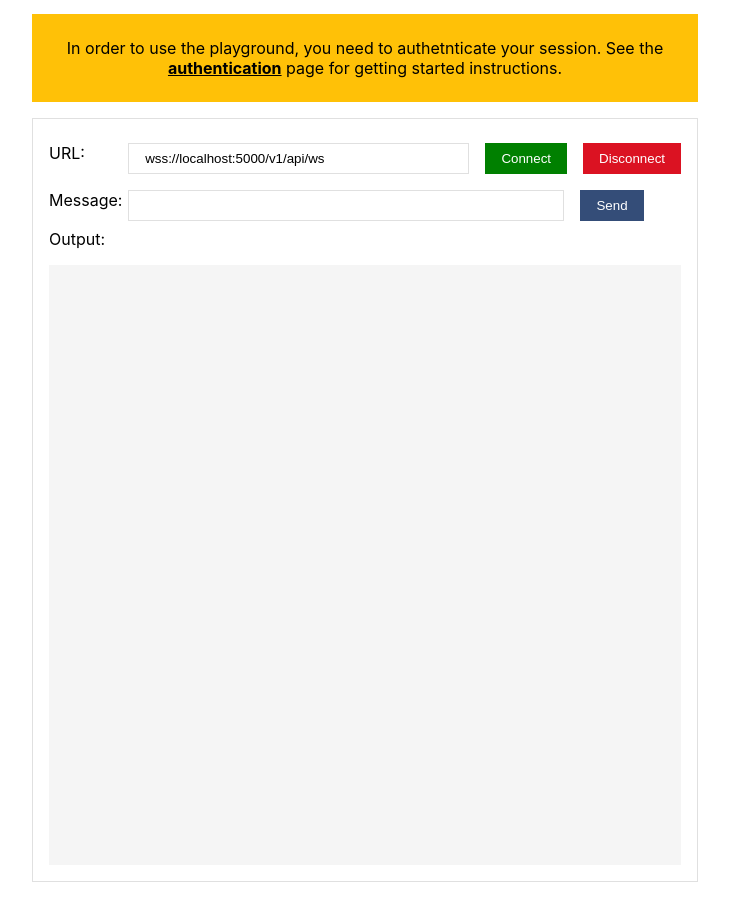
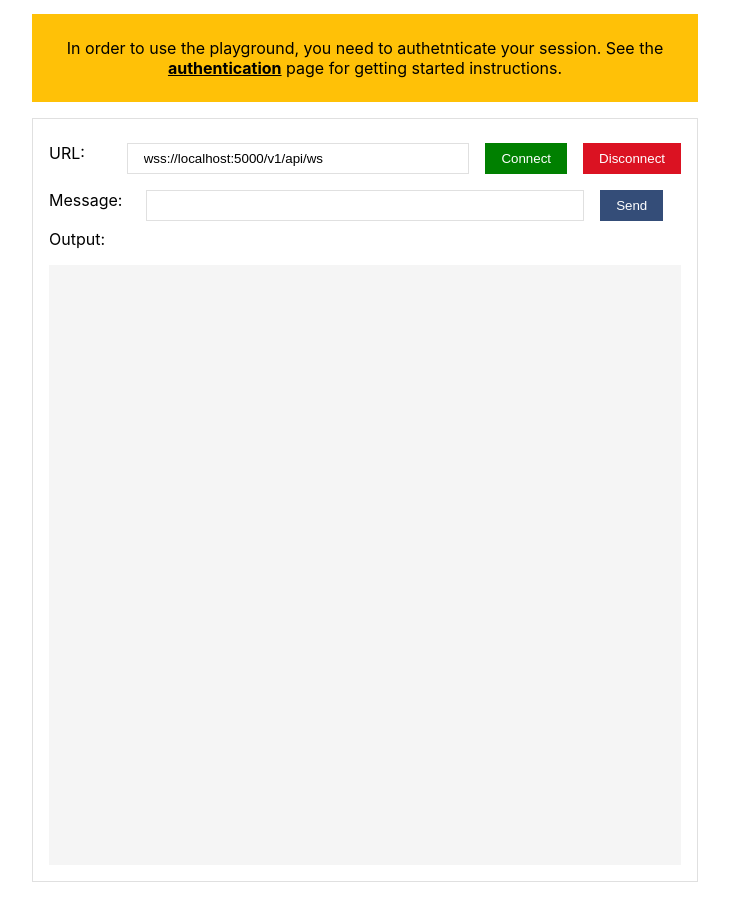
Before and after one commit to romanpib/cp-web-api-docs-1, a Vue app: page /websockets in a window 1280 px wide. Shown: the part 1587-2507 px from the top of the page, without its empty margins (250-979 px from the left). Built offline with nearby package versions, Linux system fonts and the light colour scheme.

Commit message:
parse responses from cp socket server

```diff
--- a/src/components/websockets/WebsocketPlayground.vue
+++ b/src/components/websockets/WebsocketPlayground.vue
@@ -10,6 +10,7 @@ export default {
                 return;
             }
             this.socket = new WebSocket(this.url);
+            this.socket.binaryType = 'blob';
             this.socket.onopen = () => {
                 this.connected = true;
                 this.socket.addEventListener('message', event => {
@@ -40,10 +41,10 @@ export default {
             });
         },
         onMessageReceived(event) {
-            this.messages.push({
+            event.data.text().then(message => {this.messages.push({
                 type: 'inbound',
-                message: event.data
-            });
+                message: message
+            })})
         }
     },
     data() {
@@ -52,7 +53,8 @@ export default {
             url: 'wss://localhost:5000/v1/api/ws',
             socket: null,
             currentMessage: '',
-            messages: []
+            messages: [],
+            reader: null
         }
     }
 }
@@ -75,13 +77,9 @@ export default {
                 <button id="send" @click="sendMessage">Send</button>
             </div>
         </div>
-        <div>
-            <span>Output:</span>
-            <div class="playground-output-container">
-                <div v-for="(message, index) in messages">
-                    <websocket-message v-bind="message" :key="index" />
-                </div>
-            </div>
+        <span>Output:</span>
+        <div class="playground-output-container">
+            <websocket-message v-for="(message, index) in messages" v-bind="message" :key="index" />
         </div>
     </div>
 </template>
@@ -91,21 +89,23 @@ export default {
     margin-top: 1rem;
     border: 1px solid #e0e0e0;
     padding: 1rem;
+    overflow-x: hidden;
 }
 
 .playground-row {
     display: flex;
     flex-direction: row;
-    padding: 0.5rem 0;
+    flex: 1;
+    padding-block: 0.5rem ;
     gap: 1rem;
 }
 
 .playground-row span {
-    width: 10%;
+    flex: 1;
 }
 
 .playground-row input {
-    flex: 4;
+    flex: 5;
     padding-inline: 1rem;
     border: 1px solid #e0e0e0;
 }
--- a/src/views/BaseViewSidenav.vue
+++ b/src/views/BaseViewSidenav.vue
@@ -14,6 +14,7 @@
     display: flex;
     flex-direction: row;
     justify-content: space-between;
+    overflow: auto;
 }
 
 .content {
```
